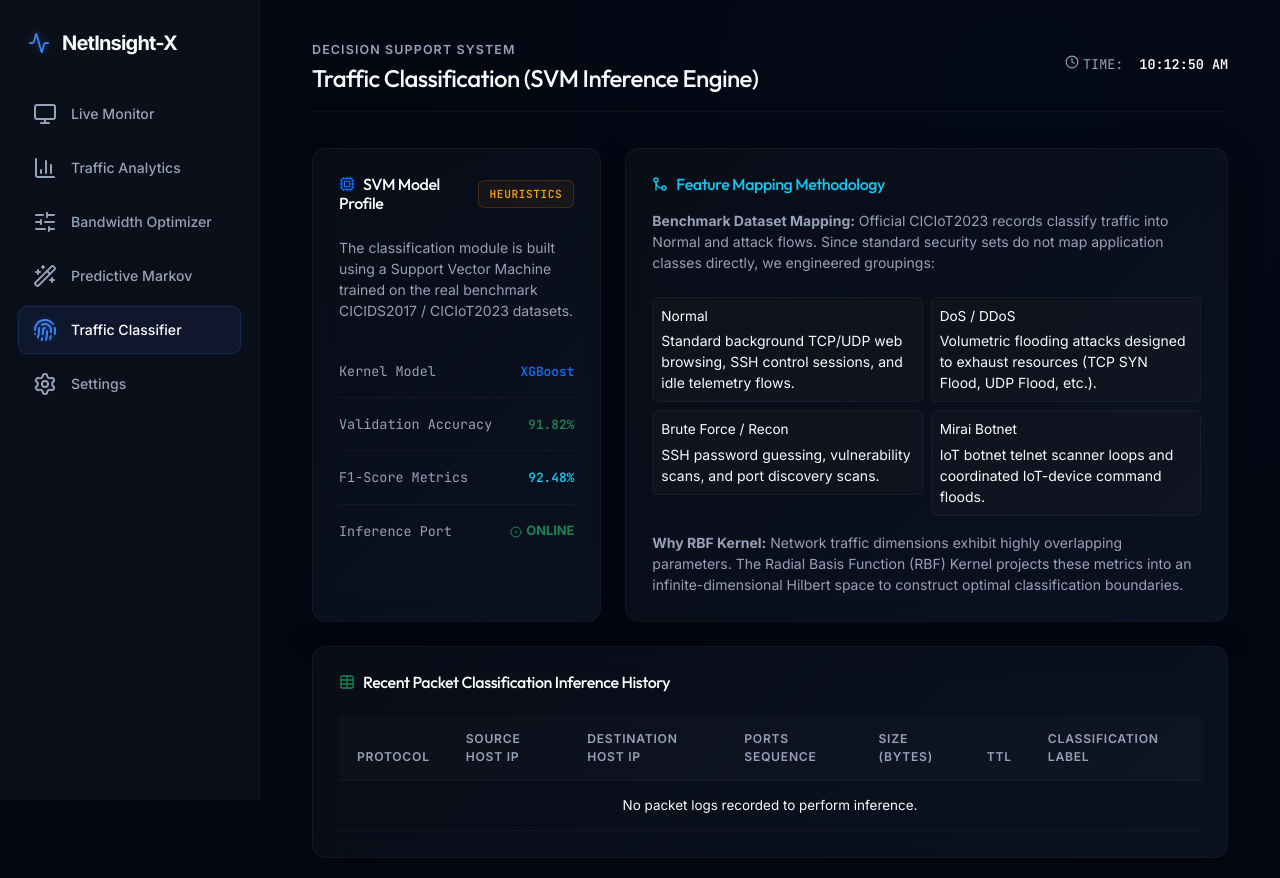
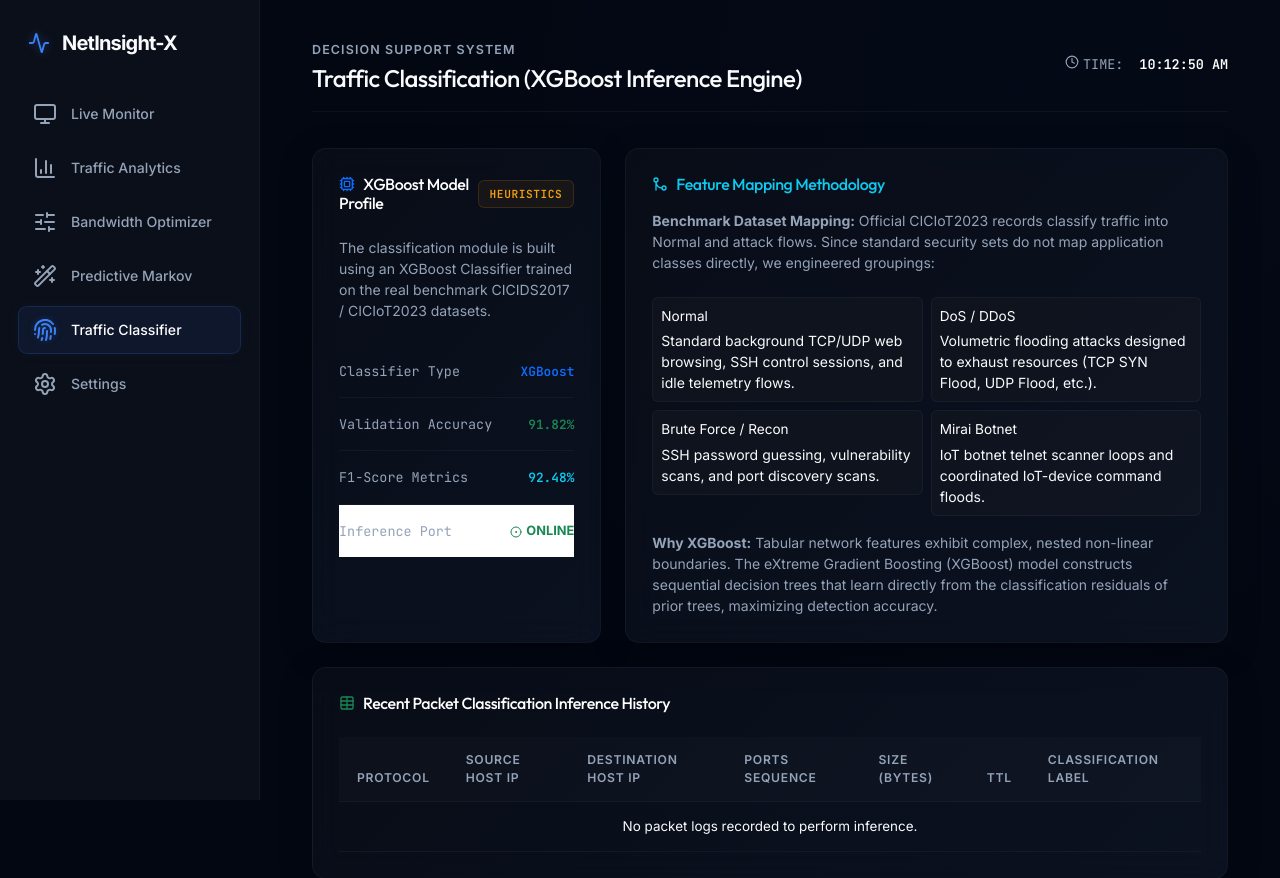
Before and after one commit to raghuramch028/NetInsight-X, a Django app: page /classification/ in a window 1280 px wide. Shown: the top 878 px of the page. Run offline with Django 4.2, Linux system fonts and the light colour scheme; data that the repository does not hold is empty; some libraries are stand-ins or nearby versions.

Commit message:
Update classification template to refer to XGBoost rather than SVM

```diff
--- a/netinsight/dashboard/templates/dashboard/classification.html
+++ b/netinsight/dashboard/templates/dashboard/classification.html
@@ -1,6 +1,6 @@
 {% extends "dashboard/base.html" %}
 
-{% block page_title %}Traffic Classification (SVM Inference Engine){% endblock %}
+{% block page_title %}Traffic Classification (XGBoost Inference Engine){% endblock %}
 
 {% block content %}
 <div class="row g-4 mb-4">
@@ -9,7 +9,7 @@
         <div class="saas-card h-100">
             <div class="d-flex justify-content-between align-items-center mb-4">
                 <h4 class="m-0 text-white font-bold h6">
-                    <i data-lucide="cpu" class="d-inline-block me-2 text-primary" style="width:16px;height:16px;vertical-align:-2px;"></i>SVM Model Profile
+                    <i data-lucide="cpu" class="d-inline-block me-2 text-primary" style="width:16px;height:16px;vertical-align:-2px;"></i>XGBoost Model Profile
                 </h4>
                 {% if model_loaded %}
                     <span class="saas-badge badge-normal font-mono" style="font-size:0.7rem;">Active</span>
@@ -19,13 +19,13 @@
             </div>
 
             <p class="text-secondary small mb-4">
-                The classification module is built using a Support Vector Machine trained on the real benchmark CICIDS2017 / CICIoT2023 datasets.
+                The classification module is built using an XGBoost Classifier trained on the real benchmark CICIDS2017 / CICIoT2023 datasets.
             </p>
 
             <ul class="list-group list-group-flush bg-transparent">
                 <li class="list-group-item bg-transparent border-secondary py-3 px-0 text-white d-flex justify-content-between align-items-center" style="border-color: var(--border-subtle) !important;">
-                    <span class="text-secondary small font-mono">Kernel Model</span>
-                    <span class="font-mono text-primary fw-bold" style="font-size:0.8rem;">{{ stats.kernel|default:"RBF Kernel" }}</span>
+                    <span class="text-secondary small font-mono">Classifier Type</span>
+                    <span class="font-mono text-primary fw-bold" style="font-size:0.8rem;">{{ stats.kernel|default:"XGBoost" }}</span>
                 </li>
                 <li class="list-group-item bg-transparent border-secondary py-3 px-0 text-white d-flex justify-content-between align-items-center" style="border-color: var(--border-subtle) !important;">
                     <span class="text-secondary small font-mono">Validation Accuracy</span>
@@ -39,7 +39,7 @@
                         {% if stats.f1_score is not None %}{{ stats.f1_score|floatformat:2 }}%{% else %}<span class="text-secondary">N/A</span>{% endif %}
                     </span>
                 </li>
-                <li class="list-group-item bg-transparent border-0 py-3 px-0 text-white d-flex justify-content-between align-items-center">
+                <li class="list-group-item bg-0 py-3 px-0 text-white d-flex justify-content-between align-items-center">
                     <span class="text-secondary small font-mono">Inference Port</span>
                     <span class="text-success fw-bold" style="font-size:0.8rem;"><i data-lucide="circle-dot" class="d-inline-block align-middle me-1 text-success" style="width:12px;height:12px;"></i>ONLINE</span>
                 </li>
@@ -85,7 +85,7 @@
             </div>
 
             <p class="text-secondary small mb-0">
-                <strong>Why RBF Kernel:</strong> Network traffic dimensions exhibit highly overlapping parameters. The Radial Basis Function (RBF) Kernel projects these metrics into an infinite-dimensional Hilbert space to construct optimal classification boundaries.
+                <strong>Why XGBoost:</strong> Tabular network features exhibit complex, nested non-linear boundaries. The eXtreme Gradient Boosting (XGBoost) model constructs sequential decision trees that learn directly from the classification residuals of prior trees, maximizing detection accuracy.
             </p>
         </div>
     </div>
```
